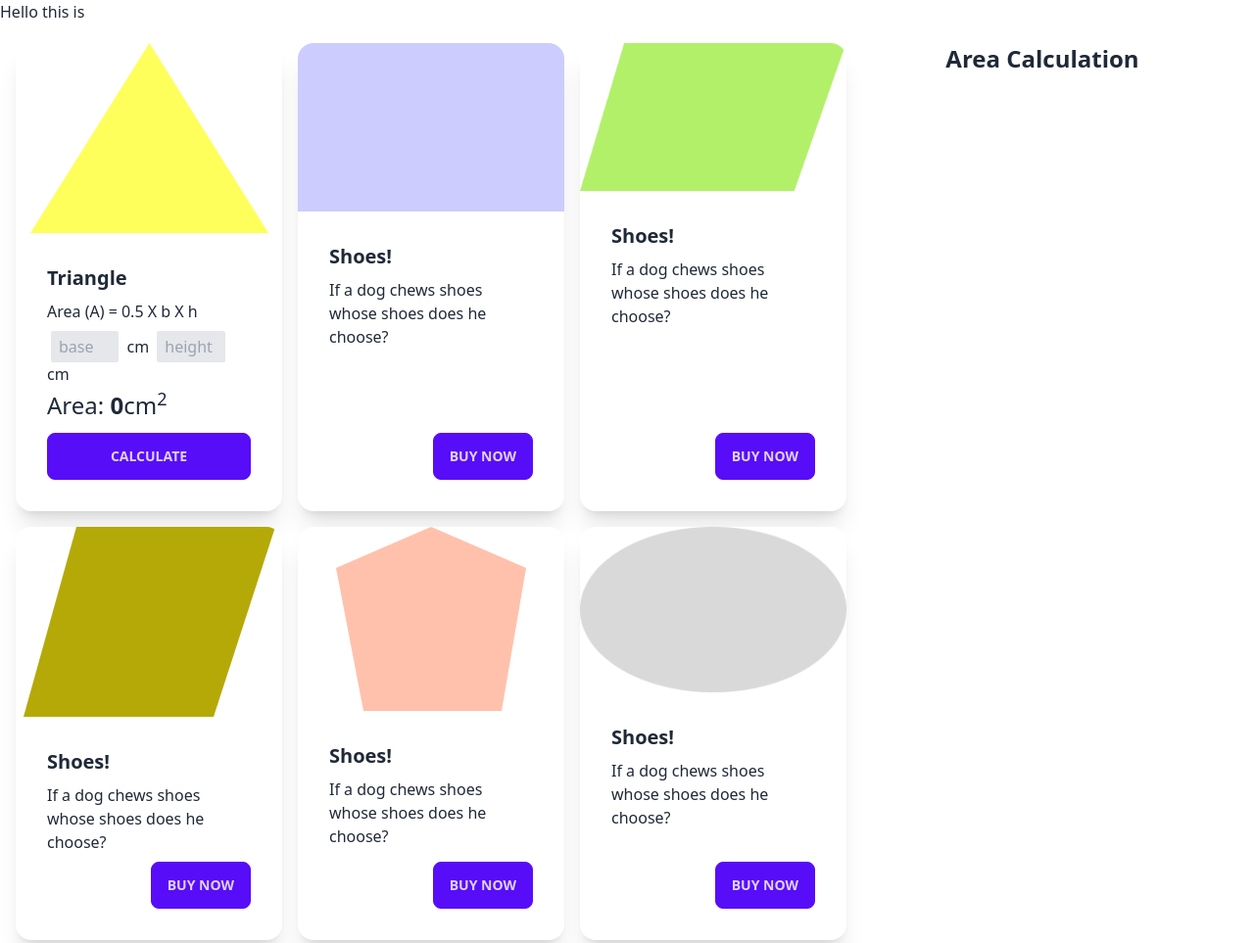
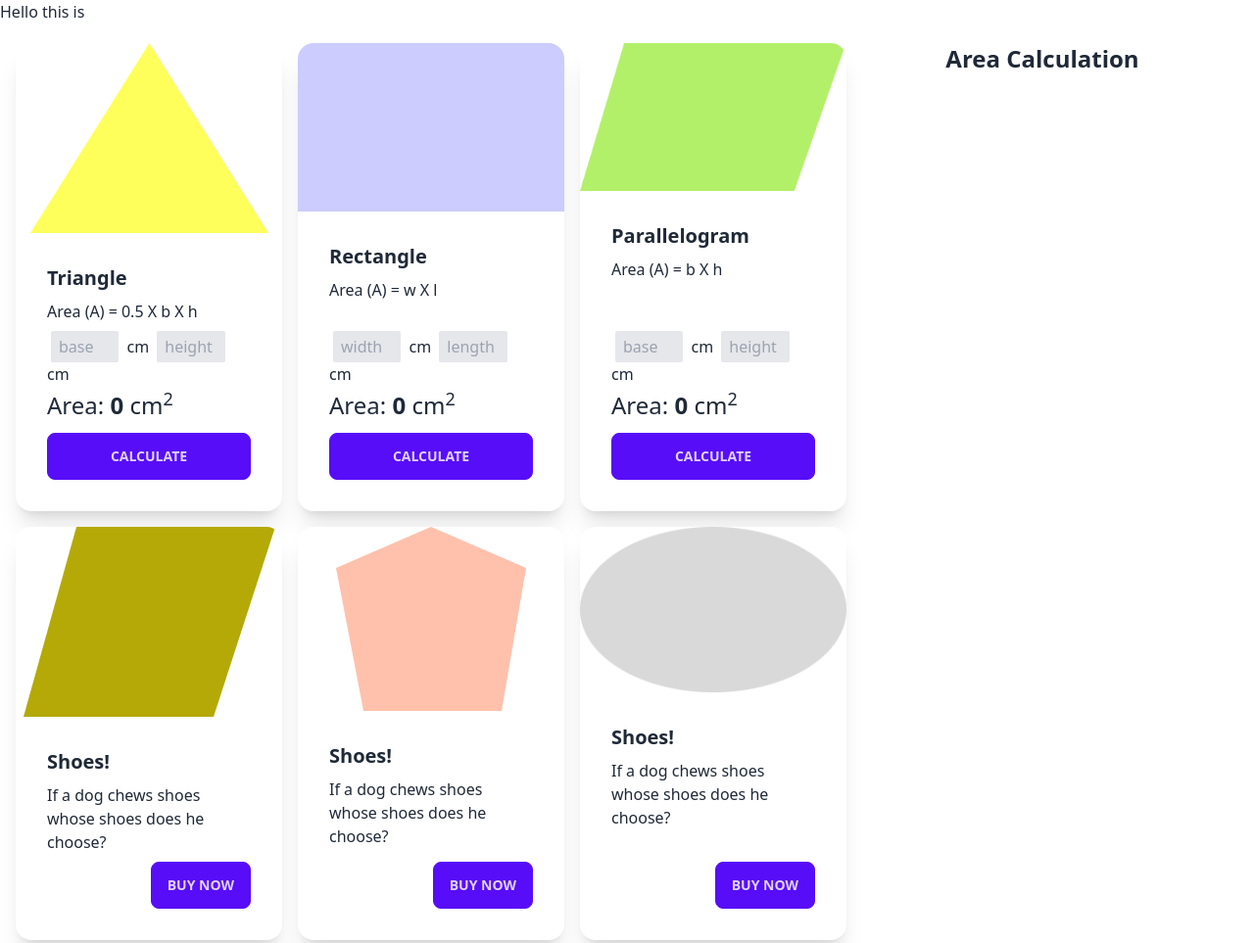
Before and after one commit to sagazirobiul/geometry-genius, a plain HTML site: page index.html in a window 1280 px wide. Shown: the top 963 px of the page at 98% size. Drawn offline with nearby package versions, Linux system fonts and the light colour scheme.

Commit message:
set a parallelogram box

```diff
--- a/index.html
+++ b/index.html
@@ -19,7 +19,7 @@
             <div class="flex-1 gap-4 grid md:grid-cols-2 lg:grid-cols-3">
                 <!-- Card 1 -->
                 <div class="card bg-base-100 shadow-xl">
-                    <figure><img src="images/triangle.png" alt="Shoes" /></figure>
+                    <figure><img src="images/triangle.png" alt="Triangle" /></figure>
                     <div class="card-body">
                         <h2 class="card-title">Triangle</h2>
                         <p>Area (A) = 0.5 X b X h</p>
@@ -28,7 +28,7 @@
                             <span>cm</span>
                             <input id="triangle-height" class="bg-gray-200 outline-none py-1 px-2 rounded-sm w-4/12 mx-1" placeholder="height" type="text">
                             <span>cm</span>
-                            <p class="text-2xl my-1">Area: <span id="triangle-area" class="font-bold">0</span>cm<sup>2</sup></p>
+                            <p class="text-2xl my-1">Area: <span id="triangle-area" class="font-bold">0</span> cm<sup>2</sup></p>
                         </div>
                         <button onclick="calculateTriangle()" class="btn btn-primary">Calculate</button>
                     </div>
@@ -36,25 +36,35 @@
 
                 <!-- Card 2 -->
                 <div class="card bg-base-100 shadow-xl">
-                    <figure><img src="images/rectangle.png" alt="Shoes" /></figure>
+                    <figure><img src="images/rectangle.png" alt="Rectangle" /></figure>
                     <div class="card-body">
-                        <h2 class="card-title">Shoes!</h2>
-                        <p>If a dog chews shoes whose shoes does he choose?</p>
-                        <div class="card-actions justify-end">
-                            <button class="btn btn-primary">Buy Now</button>
+                        <h2 class="card-title">Rectangle</h2>
+                        <p>Area (A) = w X l</p>
+                        <div class="justify-center">
+                            <input id="rectangle-width" class="bg-gray-200 outline-none py-1 px-2 rounded-sm w-4/12 mx-1" placeholder="width" type="text">
+                            <span>cm</span>
+                            <input id="rectangle-length" class="bg-gray-200 outline-none py-1 px-2 rounded-sm w-4/12 mx-1" placeholder="length" type="text">
+                            <span>cm</span>
+                            <p class="text-2xl my-1">Area: <span id="rectangle-area" class="font-bold">0</span> cm<sup>2</sup></p>
                         </div>
+                        <button onclick="calculateRectangle()" class="btn btn-primary">Calculate</button>
                     </div>
                 </div>
 
                 <!-- Card 3 -->
                 <div class="card bg-base-100 shadow-xl">
-                    <figure><img src="images/parallelogram.png" alt="Shoes" /></figure>
+                    <figure><img src="images/parallelogram.png" alt="Parallelogram" /></figure>
                     <div class="card-body">
-                        <h2 class="card-title">Shoes!</h2>
-                        <p>If a dog chews shoes whose shoes does he choose?</p>
-                        <div class="card-actions justify-end">
-                            <button class="btn btn-primary">Buy Now</button>
+                        <h2 class="card-title">Parallelogram</h2>
+                        <p>Area (A) = b X h</p>
+                        <div class="justify-center">
+                            <input id="parallelogram-base" class="bg-gray-200 outline-none py-1 px-2 rounded-sm w-4/12 mx-1" placeholder="base" type="text">
+                            <span>cm</span>
+                            <input id="parallelogram-height" class="bg-gray-200 outline-none py-1 px-2 rounded-sm w-4/12 mx-1" placeholder="height" type="text">
+                            <span>cm</span>
+                            <p class="text-2xl my-1">Area: <span id="parallelogram-area" class="font-bold">0</span> cm<sup>2</sup></p>
                         </div>
+                        <button onclick="calculateParallelogram()" class="btn btn-primary">Calculate</button>
                     </div>
                 </div>
 
--- a/scripts/area-calculate.js
+++ b/scripts/area-calculate.js
@@ -8,3 +8,32 @@ function calculateTriangle(){
     const area = 0.5 * base * height;
     document.getElementById('triangle-area').innerText = area;
 }
+
+
+function calculateRectangle(){
+    const widthField = document.getElementById('rectangle-width');
+    const width = parseFloat(widthField.value);
+
+    const lengthField = document.getElementById('rectangle-length');
+    const length = parseFloat(lengthField.value);
+
+    const area = width * length;
+    document.getElementById('rectangle-area').innerText = area;
+}
+
+
+function calculateParallelogram(){
+    const base = getFieldValue('parallelogram-base')
+    const height = getFieldValue('parallelogram-height')
+
+    const area = base * height
+    document.getElementById('parallelogram-area').innerText = area;
+}
+
+
+function getFieldValue(fieldId){
+    const field = document.getElementById(fieldId);
+    const value = parseFloat(field.value);
+
+    return value;
+}
```
